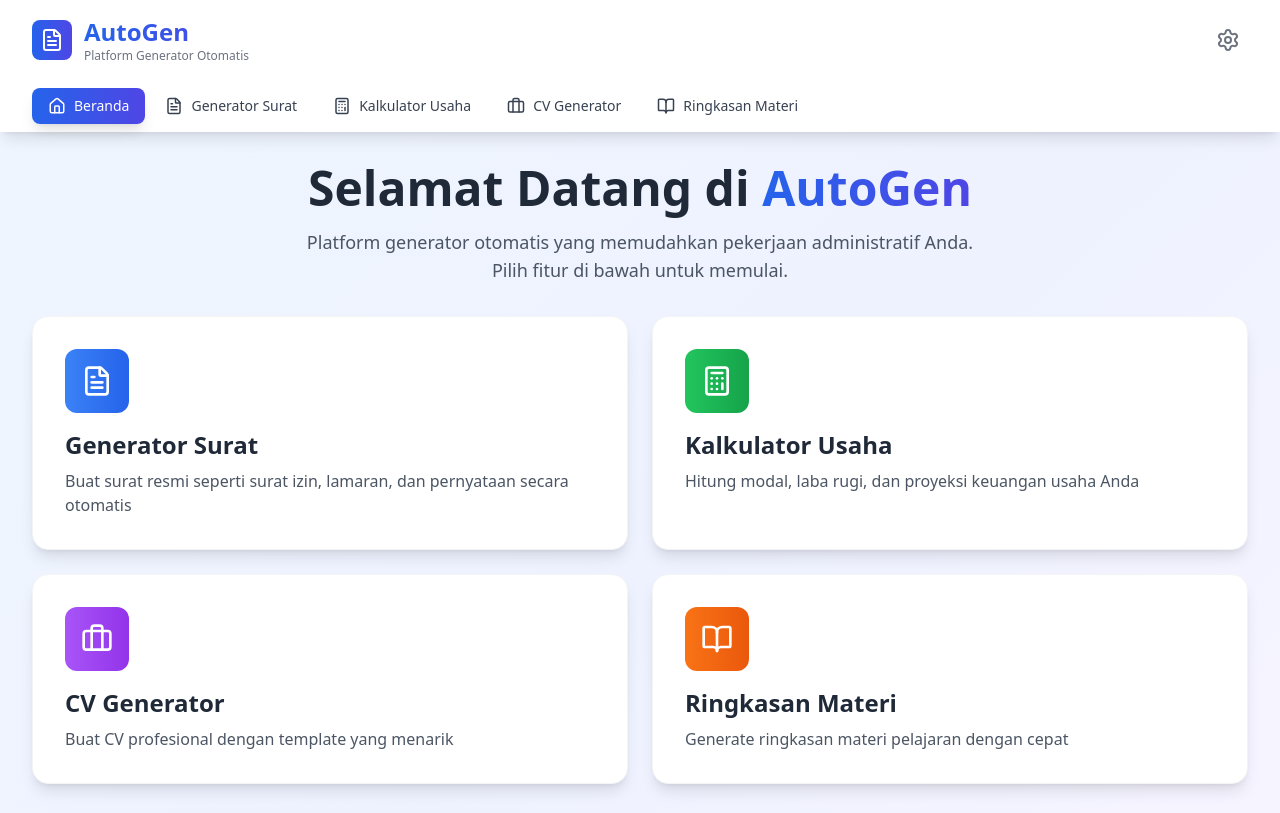
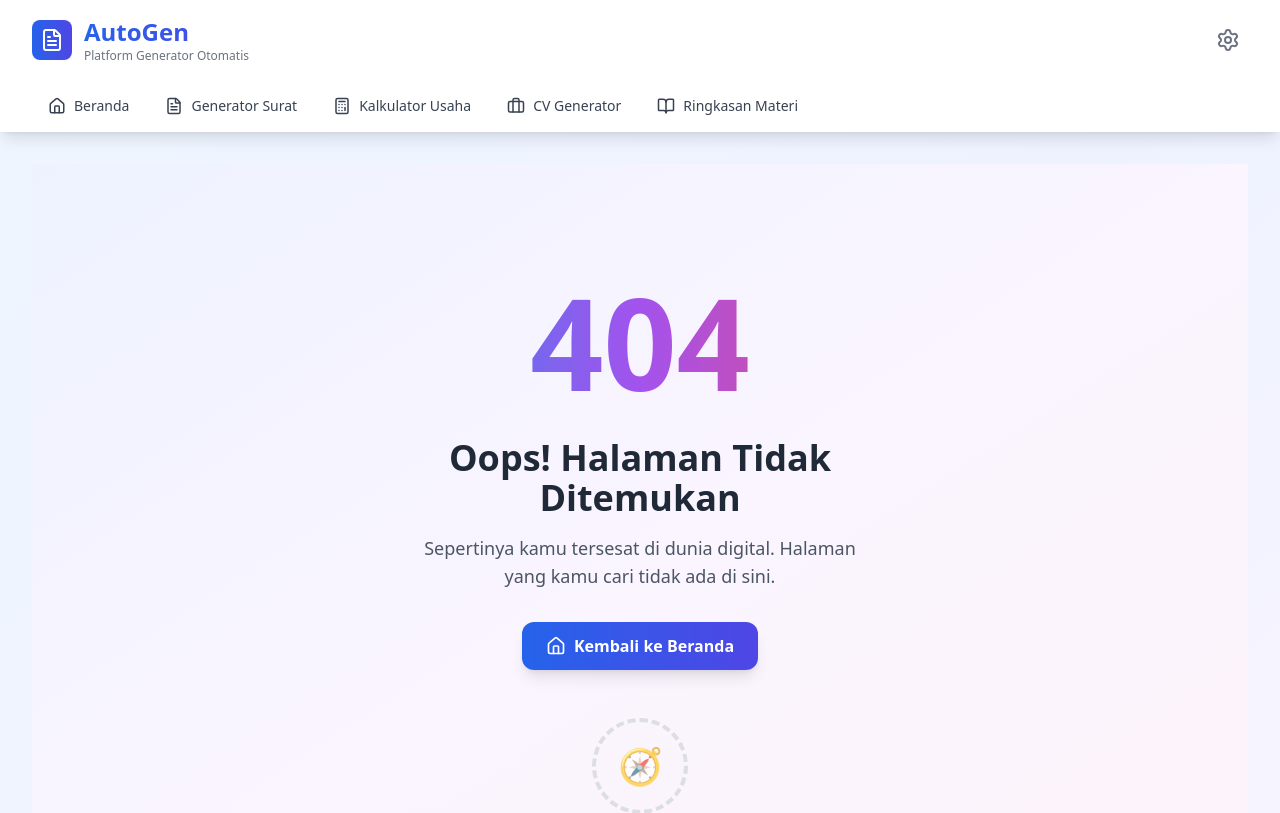
Before and after one commit to dearlyfebrianos/AutoGenerator-App, a React (Vite) app: page /404 in a window 1280 px wide. Shown: the top 813 px of the page. Built offline with nearby package versions, Linux system fonts and the light colour scheme.

Commit message:
chore: enforce LF line endings with .gitattributes

```diff
--- a/src/App.jsx
+++ b/src/App.jsx
@@ -1,30 +1,91 @@
-import React, { useState } from "react";
+// src/App.jsx
+import React, { useState, useEffect } from "react";
+import {
+  BrowserRouter as Router,
+  Routes,
+  Route,
+  Navigate,
+  useNavigate,
+} from "react-router-dom";
+import Header from "./components/layout/Header";
+import Footer from "./components/layout/Footer";
 
-import Header from "./components/layout/Header"
-import Footer from "./components/layout/Footer"
-
+// Pages
+import HomePage from "./pages/HomePage";
 import SuratGenerator from "./pages/SuratGenerator";
 import KalkulatorUsaha from "./pages/KalkulatorUsaha";
 import CVGenerator from "./pages/CVGenerator";
 import RingkasanMateri from "./pages/RingkasanMateri";
-import HomePage from "./pages/Homepage";
+import NotFound from "./pages/404";
 
-const App = () => {
-  const [activeMenu, setActiveMenu] = useState("home");
+// Theme logic (inline for simplicity)
+const useTheme = () => {
+  const [theme, setTheme] = useState(() => {
+    return typeof window !== "undefined"
+      ? localStorage.getItem("theme") || "auto"
+      : "auto";
+  });
+
+  useEffect(() => {
+    const applyTheme = () => {
+      let effectiveTheme = theme;
+      if (theme === "auto") {
+        effectiveTheme = window.matchMedia("(prefers-color-scheme: dark)")
+          .matches
+          ? "dark"
+          : "light";
+      }
+      if (effectiveTheme === "dark") {
+        document.documentElement.classList.add("dark");
+      } else {
+        document.documentElement.classList.remove("dark");
+      }
+      localStorage.setItem("theme", theme);
+    };
+
+    applyTheme();
+    const mediaQuery = window.matchMedia("(prefers-color-scheme: dark)");
+    const handleChange = () => theme === "auto" && applyTheme();
+    mediaQuery.addEventListener("change", handleChange);
+    return () => mediaQuery.removeEventListener("change", handleChange);
+  }, [theme]);
+
+  return [theme, setTheme];
+};
+
+// Wrapper untuk mengelola tema & navigasi global
+const AppContent = () => {
+  const [theme, setTheme] = useTheme();
+  const navigate = useNavigate();
+
+  // Fungsi untuk kembali ke beranda dari halaman lain
+  const goToHome = () => navigate("/");
 
   return (
     <div className="min-h-screen bg-gradient-to-br from-blue-50 via-indigo-50 to-purple-50 dark:from-gray-900 dark:via-gray-800 dark:to-gray-900 transition-colors duration-300">
-      <Header activeMenu={activeMenu} setActiveMenu={setActiveMenu} />
+      <Header theme={theme} setTheme={setTheme} />
       <main className="max-w-7xl mx-auto px-4 sm:px-6 lg:px-8 py-8">
-        {activeMenu === "home" && <HomePage setActiveMenu={setActiveMenu} />}
-        {activeMenu === "surat" && <SuratGenerator />}
-        {activeMenu === "keuangan" && <KalkulatorUsaha />}
-        {activeMenu === "cv" && <CVGenerator />}
-        {activeMenu === "materi" && <RingkasanMateri />}
+        <Routes>
+          <Route path="/" element={<HomePage />} />
+          <Route path="/surat" element={<SuratGenerator />} />
+          <Route path="/keuangan" element={<KalkulatorUsaha />} />
+          <Route path="/cv" element={<CVGenerator />} />
+          <Route path="/materi" element={<RingkasanMateri />} />
+          <Route path="/404" element={<NotFound />} />
+          <Route path="*" element={<Navigate to="/404" replace />} />
+        </Routes>
       </main>
       <Footer />
     </div>
   );
 };
 
+const App = () => {
+  return (
+    <Router>
+      <AppContent />
+    </Router>
+  );
+};
+
 export default App;
--- a/src/components/layout/Header.jsx
+++ b/src/components/layout/Header.jsx
@@ -1,10 +1,8 @@
-import React, { useState, useEffect } from "react";
+// src/components/layout/Header.jsx
+import React, { useState } from "react";
 import {
+  Home,
   FileText,
-  Menu,
-  X,
-  Home,
-  FileText as FileTextIcon,
   Calculator,
   Briefcase,
   BookOpen,
@@ -12,42 +10,15 @@ import {
   Sun,
   Moon,
   Monitor,
+  Menu,
+  X,
 } from "lucide-react";
+import { Link, useLocation } from "react-router-dom";
 
-const Header = ({ activeMenu, setActiveMenu }) => {
+const Header = ({ theme, setTheme }) => {
   const [isMobileMenuOpen, setIsMobileMenuOpen] = useState(false);
-  const [theme, setTheme] = useState(() => {
-    const savedTheme =
-      typeof window !== "undefined" ? localStorage.getItem("theme") : null;
-    return savedTheme || "auto";
-  });
   const [showThemeMenu, setShowThemeMenu] = useState(false);
-
-  // Apply theme
-  useEffect(() => {
-    const applyTheme = () => {
-      let effectiveTheme = theme;
-      if (theme === "auto") {
-        effectiveTheme = window.matchMedia("(prefers-color-scheme: dark)")
-          .matches
-          ? "dark"
-          : "light";
-      }
-      if (effectiveTheme === "dark") {
-        document.documentElement.classList.add("dark");
-      } else {
-        document.documentElement.classList.remove("dark");
-      }
-      localStorage.setItem("theme", theme);
-    };
-
-    applyTheme();
-
-    const mediaQuery = window.matchMedia("(prefers-color-scheme: dark)");
-    const handleChange = () => theme === "auto" && applyTheme();
-    mediaQuery.addEventListener("change", handleChange);
-    return () => mediaQuery.removeEventListener("change", handleChange);
-  }, [theme]);
+  const location = useLocation();
 
   const handleThemeChange = (newTheme) => {
     setTheme(newTheme);
@@ -55,11 +26,11 @@ const Header = ({ activeMenu, setActiveMenu }) => {
   };
 
   const menuItems = [
-    { id: "home", label: "Beranda", icon: Home },
-    { id: "surat", label: "Generator Surat", icon: FileTextIcon },
-    { id: "keuangan", label: "Kalkulator Usaha", icon: Calculator },
-    { id: "cv", label: "CV Generator", icon: Briefcase },
-    { id: "materi", label: "Ringkasan Materi", icon: BookOpen },
+    { id: "/", label: "Beranda", icon: Home },
+    { id: "/surat", label: "Generator Surat", icon: FileText },
+    { id: "/keuangan", label: "Kalkulator Usaha", icon: Calculator },
+    { id: "/cv", label: "CV Generator", icon: Briefcase },
+    { id: "/materi", label: "Ringkasan Materi", icon: BookOpen },
   ];
 
   const themeOptions = [
@@ -73,7 +44,7 @@ const Header = ({ activeMenu, setActiveMenu }) => {
       <div className="max-w-7xl mx-auto px-4 sm:px-6 lg:px-8">
         <div className="flex justify-between items-center py-4">
           {/* Logo */}
-          <div className="flex items-center space-x-3">
+          <Link to="/" className="flex items-center space-x-3">
             <div className="bg-gradient-to-r from-blue-600 to-indigo-600 p-2 rounded-lg">
               <FileText className="text-white" size={24} />
             </div>
@@ -85,20 +56,18 @@ const Header = ({ activeMenu, setActiveMenu }) => {
                 Platform Generator Otomatis
               </p>
             </div>
-          </div>
+          </Link>
 
-          {/* Theme Selector */}
+          {/* Right Controls */}
           <div className="flex items-center space-x-2">
+            {/* Theme Selector */}
             <div className="relative">
               <button
                 onClick={() => setShowThemeMenu(!showThemeMenu)}
                 className="p-2 rounded-lg hover:bg-gray-100 dark:hover:bg-gray-700 transition-colors"
                 title="Pengaturan Tema"
               >
-                <Settings
-                  className="text-gray-500 dark:text-gray-400"
-                  size={24}
-                />
+                <Settings className="text-gray-500 dark:text-gray-400" size={24} />
               </button>
               {showThemeMenu && (
                 <div className="absolute right-0 mt-2 w-48 bg-white dark:bg-gray-800 rounded-lg shadow-xl border border-gray-200 dark:border-gray-700 py-2 z-50">
@@ -115,13 +84,9 @@ const Header = ({ activeMenu, setActiveMenu }) => {
                         }`}
                       >
                         <Icon size={18} />
-                        <span className="text-sm font-medium">
-                          {option.label}
-                        </span>
+                        <span className="text-sm font-medium">{option.label}</span>
                         {theme === option.value && (
-                          <span className="ml-auto text-blue-600 dark:text-blue-300">
-                            ✓
-                          </span>
+                          <span className="ml-auto text-blue-600 dark:text-blue-300">✓</span>
                         )}
                       </button>
                     );
@@ -135,11 +100,7 @@ const Header = ({ activeMenu, setActiveMenu }) => {
               onClick={() => setIsMobileMenuOpen(!isMobileMenuOpen)}
               className="md:hidden p-2 rounded-lg hover:bg-gray-100 dark:hover:bg-gray-700 transition-colors"
             >
-              {isMobileMenuOpen ? (
-                <X className="dark:text-gray-300" size={24} />
-              ) : (
-                <Menu className="dark:text-gray-300" size={24} />
-              )}
+              {isMobileMenuOpen ? <X className="dark:text-gray-300" size={24} /> : <Menu className="dark:text-gray-300" size={24} />}
             </button>
           </div>
         </div>
@@ -149,18 +110,18 @@ const Header = ({ activeMenu, setActiveMenu }) => {
           {menuItems.map((item) => {
             const Icon = item.icon;
             return (
-              <button
+              <Link
                 key={item.id}
-                onClick={() => setActiveMenu(item.id)}
+                to={item.id}
                 className={`flex items-center space-x-2 px-4 py-2 rounded-lg transition-all ${
-                  activeMenu === item.id
+                  location.pathname === item.id
                     ? "bg-gradient-to-r from-blue-600 to-indigo-600 text-white shadow-lg"
                     : "text-gray-700 dark:text-gray-300 hover:bg-gray-100 dark:hover:bg-gray-700"
                 }`}
               >
                 <Icon size={18} />
                 <span className="text-sm font-medium">{item.label}</span>
-              </button>
+              </Link>
             );
           })}
         </nav>
@@ -171,21 +132,19 @@ const Header = ({ activeMenu, setActiveMenu }) => {
             {menuItems.map((item) => {
               const Icon = item.icon;
               return (
-                <button
+                <Link
                   key={item.id}
-                  onClick={() => {
-                    setActiveMenu(item.id);
-                    setIsMobileMenuOpen(false);
-                  }}
+                  to={item.id}
+                  onClick={() => setIsMobileMenuOpen(false)}
                   className={`w-full flex items-center space-x-2 px-4 py-3 rounded-lg transition-all ${
-                    activeMenu === item.id
+                    location.pathname === item.id
                       ? "bg-gradient-to-r from-blue-600 to-indigo-600 text-white shadow-lg"
                       : "text-gray-700 dark:text-gray-300 hover:bg-gray-100 dark:hover:bg-gray-700"
                   }`}
                 >
                   <Icon size={18} />
                   <span className="text-sm font-medium">{item.label}</span>
-                </button>
+                </Link>
               );
             })}
           </nav>
--- a/src/pages/404.jsx
+++ b/src/pages/404.jsx
@@ -1,32 +1,47 @@
-import React from 'react';
-import { Link } from 'react-router-dom';
+import React from "react";
+import { Home } from "lucide-react";
+import { useNavigate } from "react-router-dom";
 
 const NotFound = () => {
+  const navigate = useNavigate();
+
   return (
-    <div className="min-h-screen flex flex-col items-center justify-center bg-gray-100 px-4">
-      <div className="text-center">
-        <h1 className="text-9xl font-bold text-blue-600">404</h1>
-        <h2 className="text-4xl font-semibold mt-4 mb-6">Halaman Tidak Ditemukan</h2>
+    <div className="min-h-screen bg-gradient-to-br from-indigo-50 via-purple-50 to-pink-50 dark:from-gray-900 dark:via-gray-800 dark:to-gray-900 flex items-center justify-center px-4 py-12">
+      <div className="max-w-md w-full text-center">
+        {/* Animasi angka 404 */}
+        <div className="mb-8">
+          <h1 className="text-9xl font-extrabold text-transparent bg-clip-text bg-gradient-to-r from-blue-600 via-purple-600 to-pink-600 animate-pulse">
+            404
+          </h1>
+        </div>
 
-        <p className="text-xl text-gray-600 mb-8 max-w-md mx-auto">
-          Maaf, halaman yang Anda cari tidak tersedia atau telah dipindahkan.
+        {/* Judul & Deskripsi */}
+        <h2 className="text-3xl md:text-4xl font-bold text-gray-800 dark:text-white mb-4">
+          Oops! Halaman Tidak Ditemukan
+        </h2>
+        <p className="text-lg text-gray-600 dark:text-gray-300 mb-8">
+          Sepertinya kamu tersesat di dunia digital. Halaman yang kamu cari
+          tidak ada di sini.
         </p>
 
-        <Link
-          to="/"
-          className="inline-block bg-blue-600 text-white px-8 py-4 rounded-lg text-lg font-medium hover:bg-blue-700 transition-colors shadow-lg"
+        {/* Tombol Kembali ke Beranda */}
+        <button
+          onClick={() => navigate("/")}
+          className="inline-flex items-center space-x-2 bg-gradient-to-r from-blue-600 to-indigo-600 text-white px-6 py-3 rounded-xl font-semibold shadow-lg hover:shadow-xl transform hover:-translate-y-1 transition-all duration-300"
         >
-          Kembali ke Beranda
-        </Link>
-      </div>
+          <Home size={20} />
+          <span>Kembali ke Beranda</span>
+        </button>
 
-      {/* Optional: tambah gambar lucu atau ilustrasi */}
-      <div className="mt-12">
-        <img
-          src="https://illustrations.popsy.co/white/astronaut-floating.svg"
-          alt="404 illustration"
-          className="w-64 opacity-80"
-        />
+        {/* Ilustrasi mini (opsional) */}
+        <div className="mt-12 opacity-70">
+          <div className="w-24 h-24 mx-auto border-4 border-dashed border-gray-300 dark:border-gray-600 rounded-full flex items-center justify-center">
+            <span className="text-4xl">🧭</span>
+          </div>
+          <p className="text-sm text-gray-500 dark:text-gray-400 mt-4">
+            Jangan khawatir — AutoGen selalu siap membantumu!
+          </p>
+        </div>
       </div>
     </div>
   );
```
Also changed, not shown: 2 other files (tests, documents, lock files or other folders).
